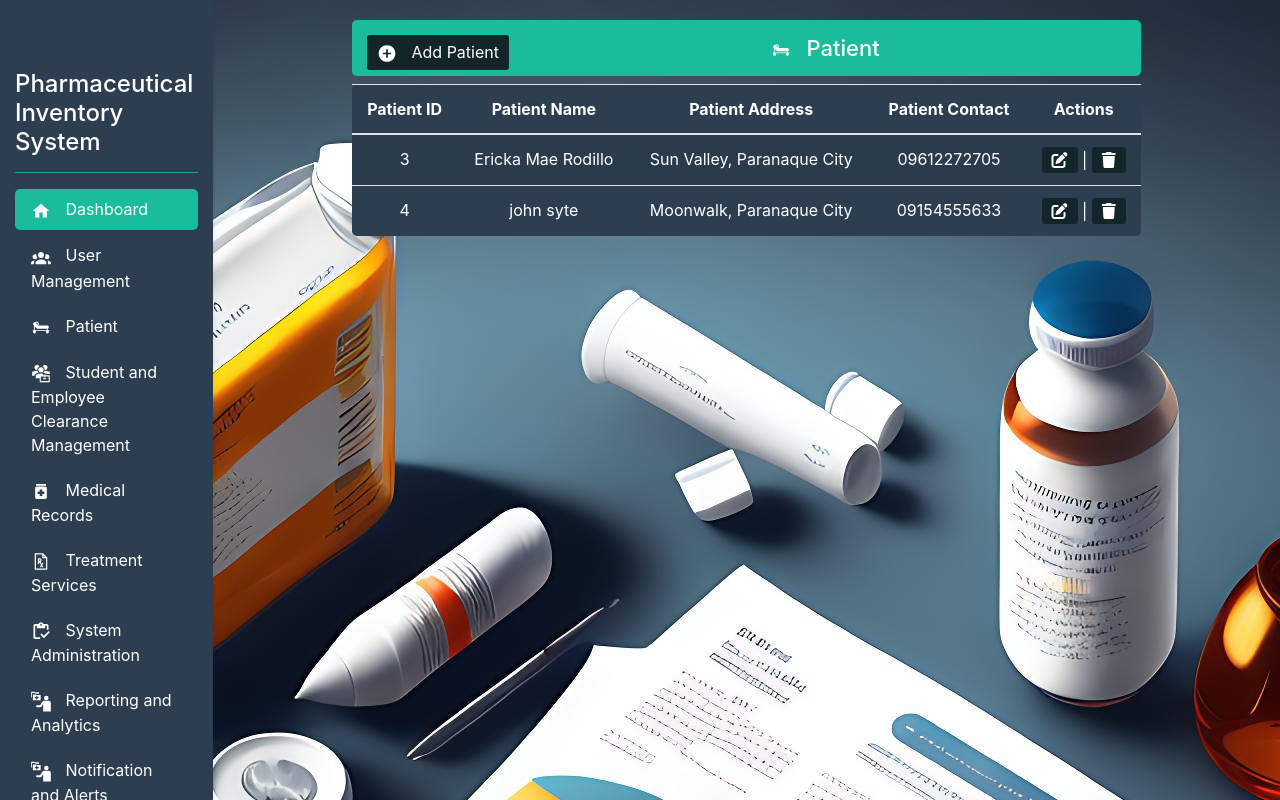
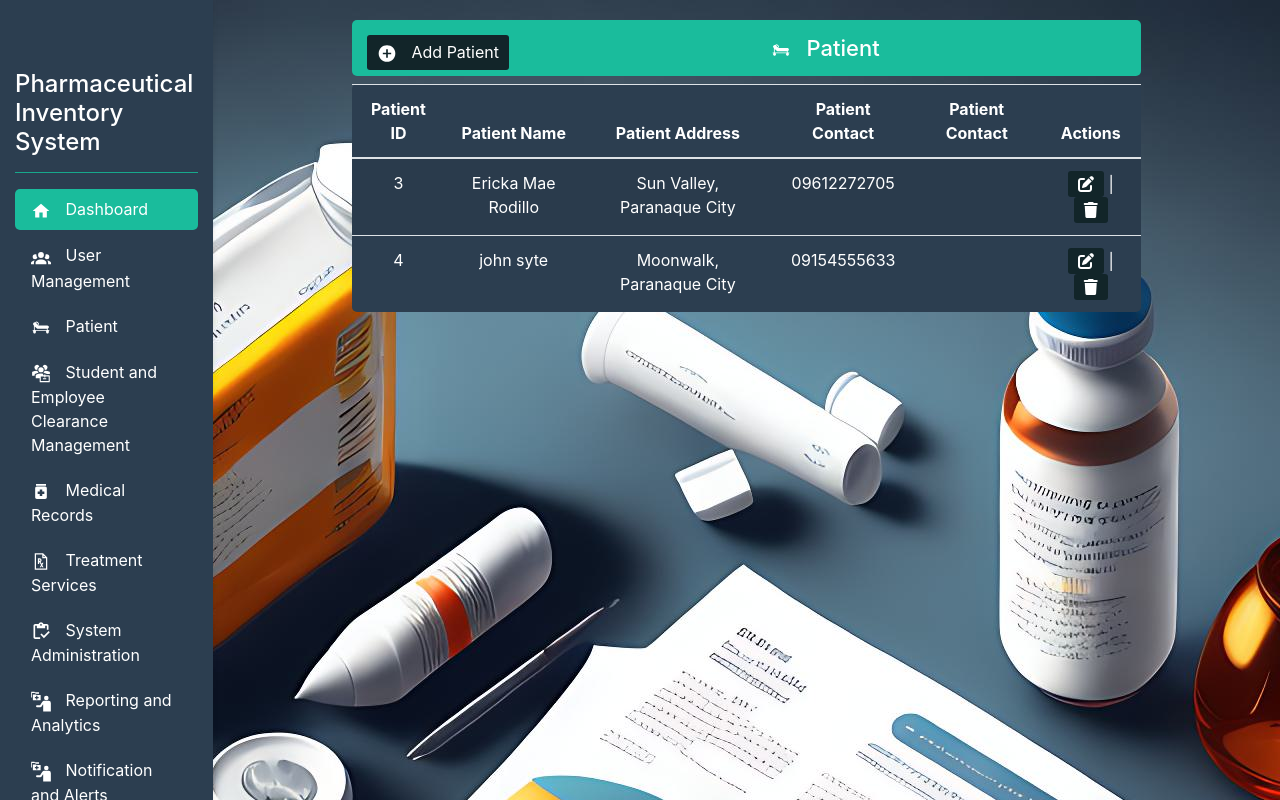
Before and after one commit to tjsyte/clinic-management-system, a PHP site: page /patient.php in a window 1280 px wide. Run offline with PHP 8.4, Linux system fonts and the light colour scheme; data comes from the database, SQL or seed files in the repository; data that the repository does not hold is empty; some libraries are stand-ins or nearby versions.

Commit message:
Update patient.php

```diff
--- a/inventory/patient.php
+++ b/inventory/patient.php
@@ -167,10 +167,10 @@
 
                         if(mysqli_num_rows($result) > 0) {
                             echo "<table class='table table-striped'>";
-                            echo "<thead><tr><th>Patient ID</th><th>Patient Name</th><th>Patient Address</th><th>Patient Contact</th><th>Actions</th></tr></thead>";
+                            echo "<thead><tr><th>Patient ID</th><th>Patient Name</th><th>Patient Address</th><th>Patient Contact</th><th>Patient Contact</th><th>Actions</th></tr></thead>";
                             echo "<tbody>";
                             while ($row = mysqli_fetch_array($result)) {
-                                echo "<tr><td>".$row['patient_id']."</td><td>".$row['patient_name']."</td><td>".$row['patient_address']."</td><td>".$row['patient_contact']."<td><a href='edit_patient.php?id=".$row['patient_id']."'><i class='edit-button fas fa-edit'></i></a> | <a href='delete_function.php?id=".$row['patient_id']."'><i class='delete-button fas fa-trash'></i></a></td></tr>";
+                                echo "<tr><td>".$row['patient_id']."</td><td>".$row['patient_name']."</td><td>".$row['patient_address']."</td><td>".$row['patient_contact']."</td><td>".$row['patient_symptom']."<td><a href='edit_patient.php?id=".$row['patient_id']."'><i class='edit-button fas fa-edit'></i></a> | <a href='delete_function.php?id=".$row['patient_id']."'><i class='delete-button fas fa-trash'></i></a></td></tr>";
                             }
 
                             echo "</tbody>";
```
